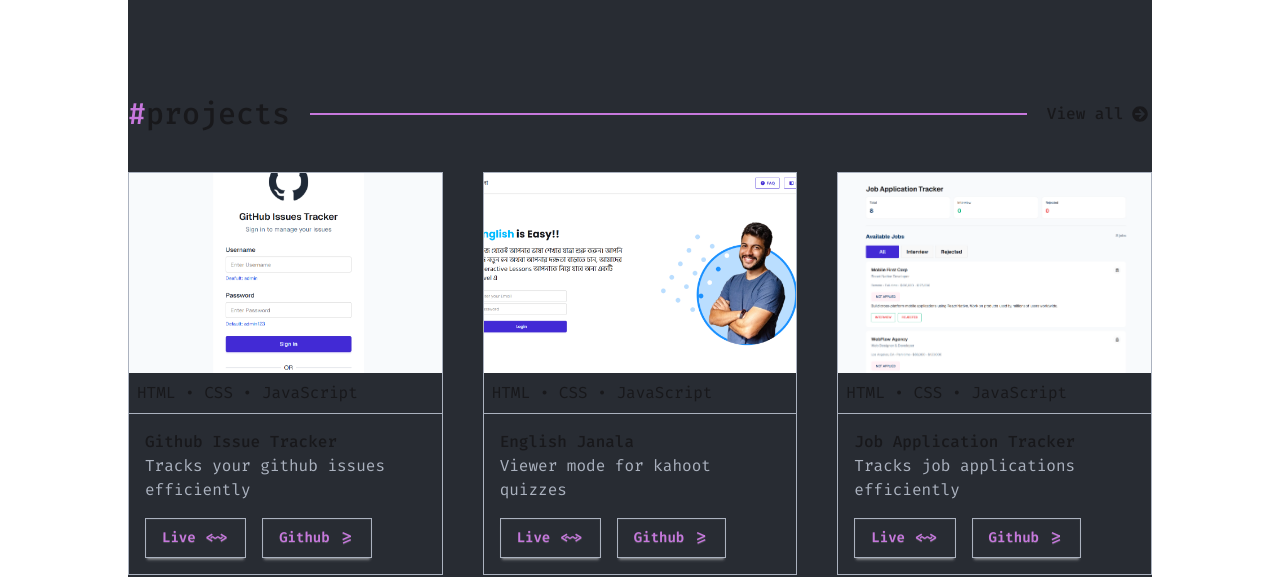
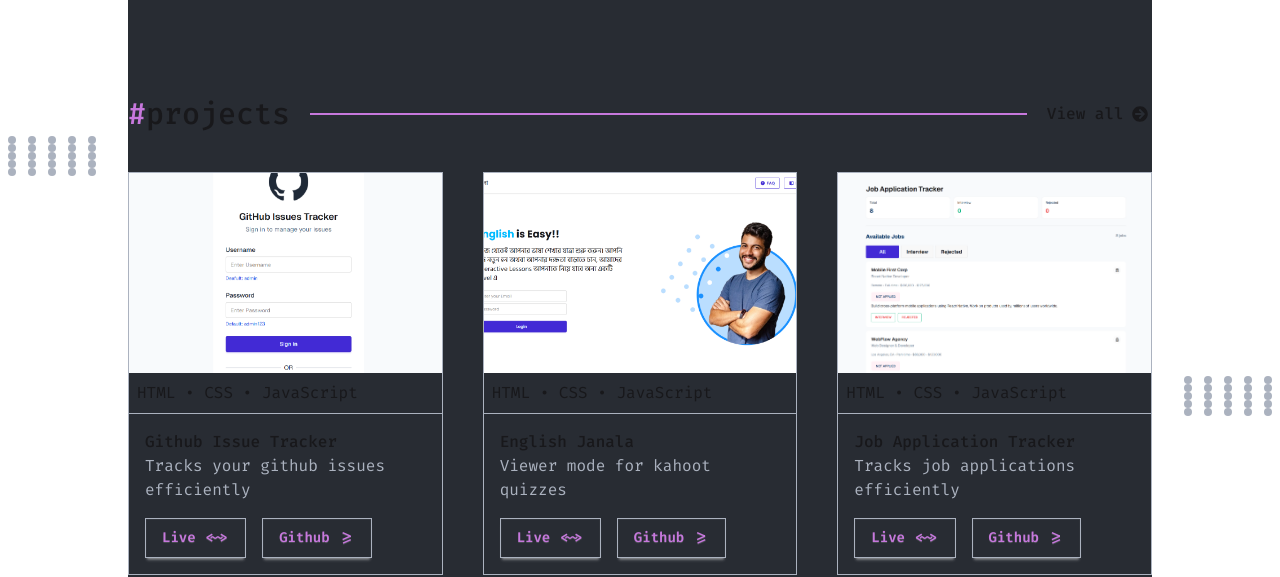
Before and after one commit to chandan-d-karmaker/my-portfolio, a React (Vite) app: page / in a window 1280 px wide. Shown: the part 960-1537 px from the top of the page. Built offline with nearby package versions, Linux system fonts and the light colour scheme.

Commit message:
fixed mobile skill section

```diff
--- a/src/components/Projects/Projects.jsx
+++ b/src/components/Projects/Projects.jsx
@@ -1,13 +1,14 @@
 import React, { use } from 'react';
 import ProjectCard from './ProjectCard';
 import { FaArrowCircleRight } from "react-icons/fa";
+import Dots from '../dots';
 
 const Projects = ({ projects }) => {
 
     const projectData = use(projects);
 
     return (
-        <div className='md:w-4/5 md:pb-40 pb-10 px-4 md:px-0 mx-auto bg-[#282C33]'>
+        <div className='md:w-4/5 md:pb-40 pb-10 px-4 md:px-0 mx-auto bg-[#282C33] relative'>
             <div className='flex gap-5 items-center mb-10'>
                 <h1 className='text-2xl md:text-3xl font-medium'><span className='text-[#C778DD]'>#</span>projects</h1>
                 <div className='border border-[#C778DD] h-0 w-[70%]'></div>
@@ -18,8 +19,10 @@ const Projects = ({ projects }) => {
                 {
                     projectData.map(project => <ProjectCard key={project.title} project={project} />)
                 }
+            </div>
 
-            </div>
+            <Dots pos="top-10 -left-30 hidden md:block" />
+            <Dots pos="top-70 -right-30 hidden md:block" />
         </div>
     );
 };
--- a/src/components/skills.jsx
+++ b/src/components/skills.jsx
@@ -14,7 +14,7 @@ const Skills = () => {
             </div>
             <div className='grid grid-cols-1 md:grid-cols-2'>
 
-                <div className='relative'>
+                <div className='relative hidden md:block'>
                     <Dots pos="top-10 left-15" />
                     <Dots pos="top-50 left-70" />
                     <img src={box1} alt="Box 1" className='absolute top-7 left-50 animate-[spin_5s_linear_infinite]' />
```
